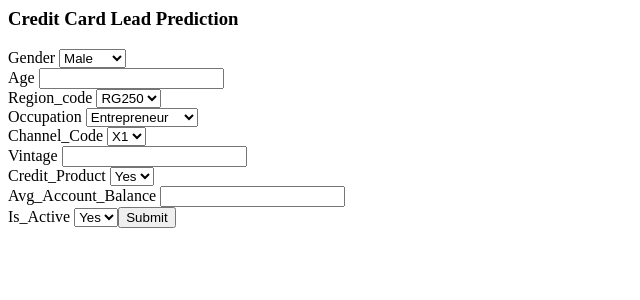
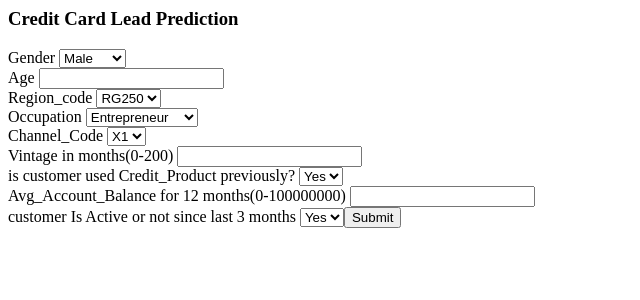
Before and after one commit to KiranSaragadam/jobathon_creditcard_predit_model, a Flask app: page / in a window 1280 px wide. Shown: the top 300 px of the page, without its empty margins (0-640 px from the left). Run offline with Flask 2, Linux system fonts and the light colour scheme; parts of the project's set-up code (start-up, migrations or seed data) failed here and were passed over.

Commit message:
Update home.html

```diff
--- a/templates/home.html
+++ b/templates/home.html
@@ -70,20 +70,20 @@
 	<option value="X4">X4</option>
 	</select>
 	<br>
-	<label for="Vintage">Vintage</label>
+	<label for="Vintage">Vintage in months(0-200)</label>
 	<input type="text" id="Vintage" name="Vintage">
 	<br>
-	<label for="Credit_Product">Credit_Product</label>
+	<label for="Credit_Product">is customer used Credit_Product previously?</label>
 	<select id="Credit_Product" name="Credit_Product">
 	<option value="Yes">Yes</option>
 	<option value="No">No</option>
 	<option value="NA">NA</option>
 	</select>
 	<br>
-	<label for="Avg_Account_Balance">Avg_Account_Balance</label>
+	<label for="Avg_Account_Balance">Avg_Account_Balance for 12 months(0-100000000)</label>
 	<input type="text" id="Avg_Account_Balance" name="Avg_Account_Balance">
 	<br>
-	<label for="Is_Active">Is_Active</label>
+	<label for="Is_Active">customer Is Active or not since last 3 months</label>
 	<select id="Is_Active" name="Is_Active">
 	<option value="Yes">Yes</option>
 	<option value="No">No</option>
```
